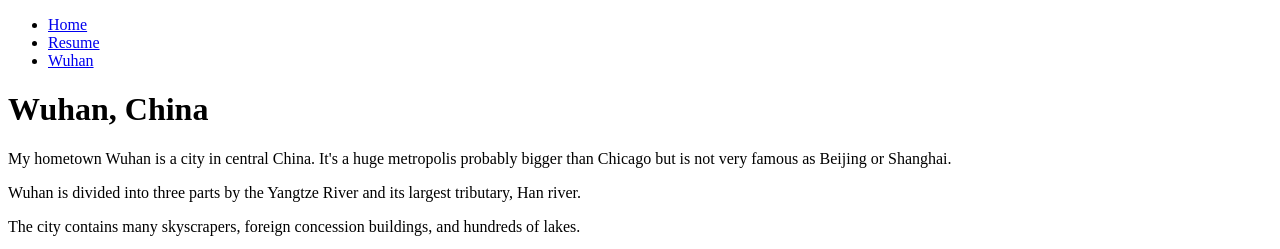
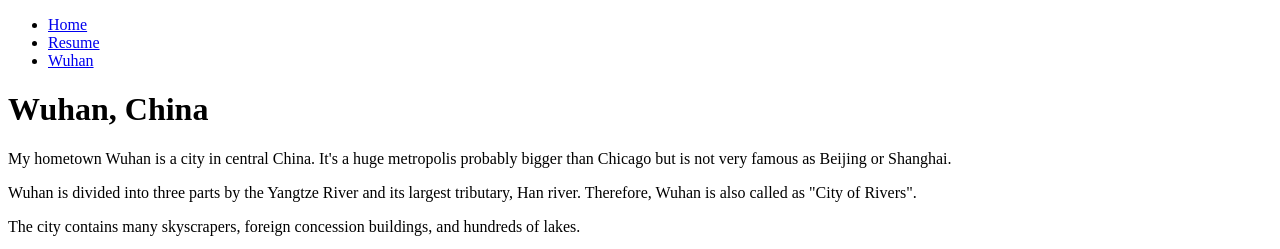
Before and after one commit to yhu66/Labs, a plain HTML site: page project1/wuhan.html in a window 1280 px wide. Shown: the top 249 px of the page. Drawn offline with Linux system fonts and the light colour scheme; grey boxes are pictures that could not be loaded.

Commit message:
Update wuhan.html

```diff
--- a/project1/wuhan.html
+++ b/project1/wuhan.html
@@ -12,7 +12,7 @@
 	</ul>
   	<h1>Wuhan, China</h1>
 	<p>My hometown Wuhan is a city in central China. It's a huge metropolis probably bigger than Chicago but is not very famous as Beijing or Shanghai. </p>
-	<p>Wuhan is divided into three parts by the Yangtze River and its largest tributary, Han river. </p>
+	<p>Wuhan is divided into three parts by the Yangtze River and its largest tributary, Han river. Therefore, Wuhan is also called as "City of Rivers". </p>
 	<p>The city contains many skyscrapers, foreign concession buildings, and hundreds of lakes.</p>
 	<iframe width="560" height="315" src="https://www.youtube.com/embed/H9-r9uPTiDo" frameborder="0" allow="accelerometer; autoplay; encrypted-media; gyroscope; picture-in-picture" allowfullscreen></iframe>
 
```
